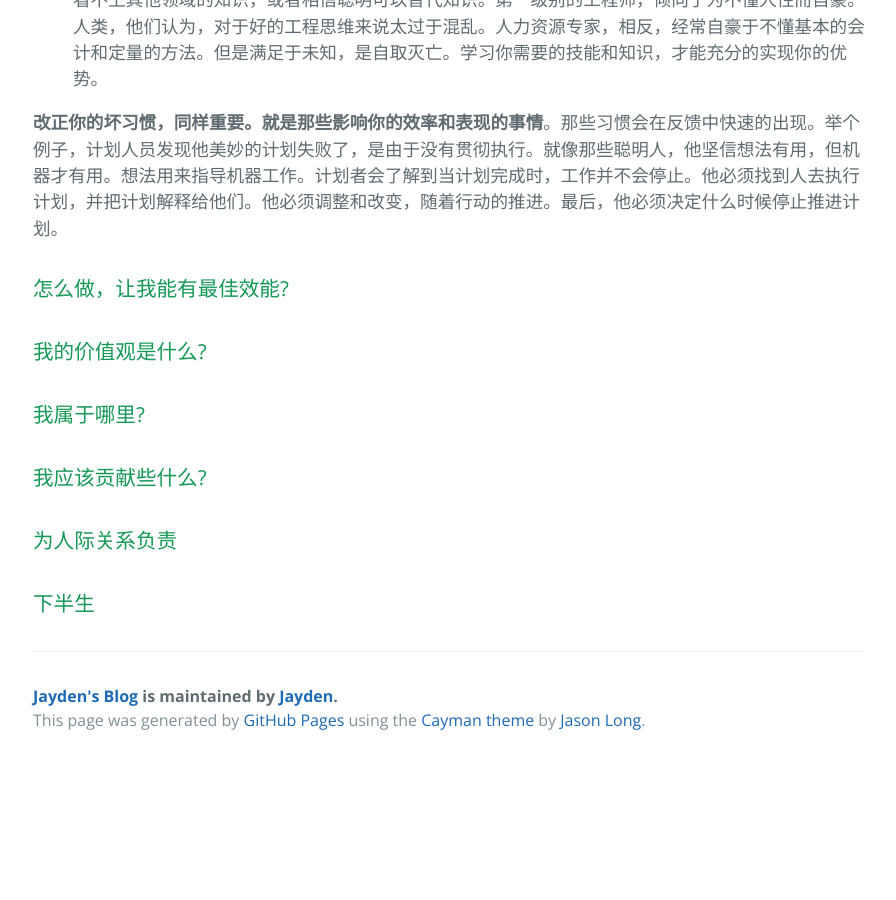
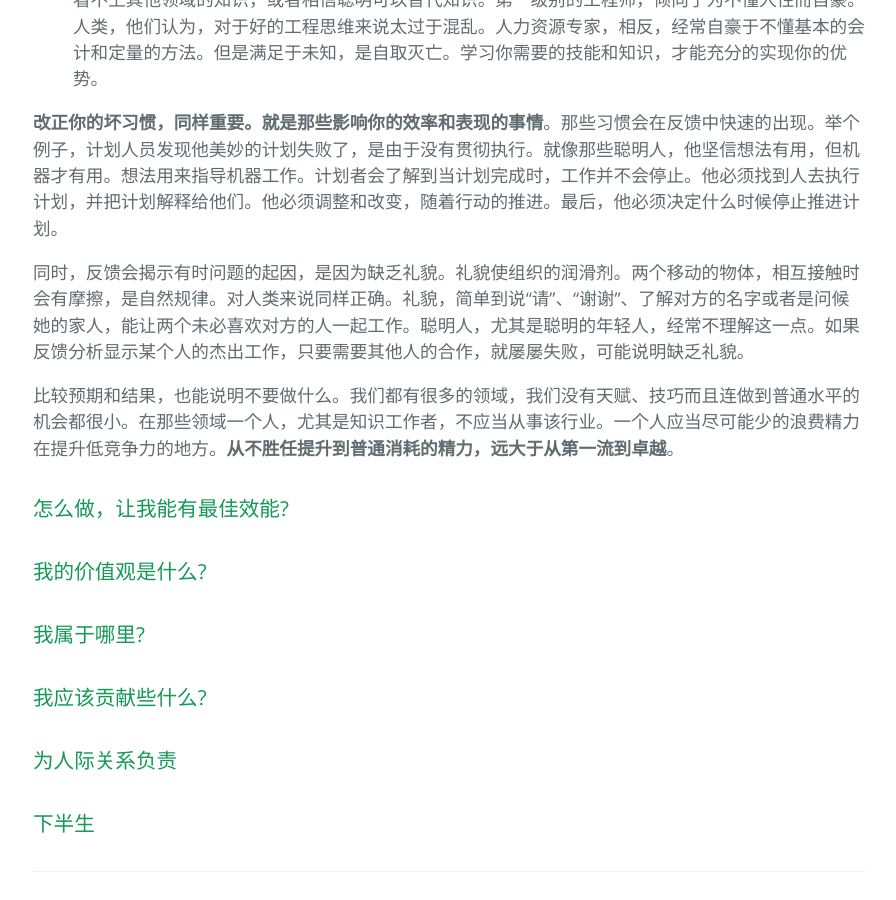
Before and after one commit to dreamhb/dreamhb.github.io, a Jekyll site: the page built from _posts/2021-04-19-Reading-Managing-Oneself.md, in a window 1280 px wide and 900 px high, scrolled down 1547 px. Shown: the whole window, without its empty margins (191-1087 px from the left). Built offline with Jekyll 4.4.1, drawn with Linux system fonts in a browser that asks for light colours; before the commit the page ends 2311 px from its top, so only the background shows below that.

Commit message:
add something

```diff
--- a/_posts/2021-04-19-Reading-Managing-Oneself.md
+++ b/_posts/2021-04-19-Reading-Managing-Oneself.md
@@ -36,6 +36,10 @@ categories: Translation
 
 **改正你的坏习惯，同样重要。就是那些影响你的效率和表现的事情**。那些习惯会在反馈中快速的出现。举个例子，计划人员发现他美妙的计划失败了，是由于没有贯彻执行。就像那些聪明人，他坚信想法有用，但机器才有用。想法用来指导机器工作。计划者会了解到当计划完成时，工作并不会停止。他必须找到人去执行计划，并把计划解释给他们。他必须调整和改变，随着行动的推进。最后，他必须决定什么时候停止推进计划。
 
+  同时，反馈会揭示有时问题的起因，是因为缺乏礼貌。礼貌使组织的润滑剂。两个移动的物体，相互接触时会有摩擦，是自然规律。对人类来说同样正确。礼貌，简单到说“请”、“谢谢”、了解对方的名字或者是问候她的家人，能让两个未必喜欢对方的人一起工作。聪明人，尤其是聪明的年轻人，经常不理解这一点。如果反馈分析显示某个人的杰出工作，只要需要其他人的合作，就屡屡失败，可能说明缺乏礼貌。
+
+  比较预期和结果，也能说明不要做什么。我们都有很多的领域，我们没有天赋、技巧而且连做到普通水平的机会都很小。在那些领域一个人，尤其是知识工作者，不应当从事该行业。一个人应当尽可能少的浪费精力在提升低竞争力的地方。**从不胜任提升到普通消耗的精力，远大于从第一流到卓越**。
+
 
 ### 怎么做，让我能有最佳效能?
 ### 我的价值观是什么?
```
